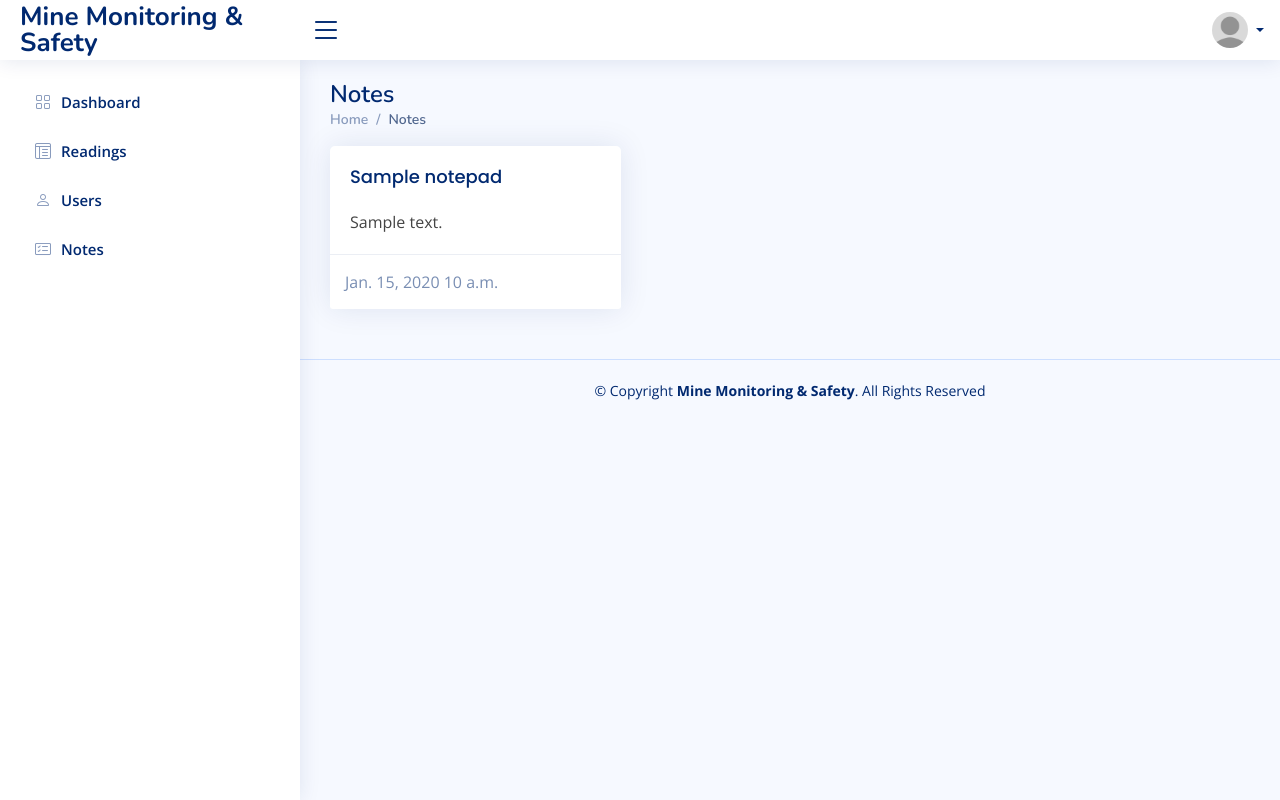
After one commit to shumbaashley/minesafety, a Django app: page /notes/ in a window 1280 px wide. The commit adds this page. Run offline with Django 3.2, Linux system fonts and the light colour scheme; tables that the repository leaves empty hold one stand-in row (values such as "Sample post"); some libraries are stand-ins or nearby versions.

Commit message:
notes list

```diff
--- a/readings/templates/index.html
+++ b/readings/templates/index.html
@@ -195,7 +195,7 @@
         </li>
 
         <li class="nav-item">
-          <a class="nav-link collapsed" href="{% url 'create-note' %}">
+          <a class="nav-link collapsed" href="{% url 'note-list' %}">
             <i class="bi bi-card-checklist"></i>
             <span>Notes</span>
           </a>
--- /dev/null
+++ b/readings/templates/readings/list-notes.html
@@ -0,0 +1,37 @@
+{% extends 'index.html' %} {% load static %} {% block title %}
+
+<title>Notes - Mine Monitoring & Safety</title>
+
+{% endblock title %} {% block content %}
+
+<main id="main" class="main">
+  <div class="pagetitle">
+    <h1>Notes</h1>
+    <nav>
+      <ol class="breadcrumb">
+        <li class="breadcrumb-item"><a href="{% url 'dashboard' %}">Home</a></li>
+        <li class="breadcrumb-item active">Notes</li>
+      </ol>
+    </nav>
+  </div>
+  <!-- End Page Title -->
+
+  <section class="section">
+    <div class="row align-items-top">
+      {% for note in object_list %}
+      <div class="col-lg-4">
+        <div class="card">
+          <div class="card-body">
+            <h5 class="card-title">{{note.title}}</h5>
+            {{note.note}}
+          </div>
+          <div class="card-footer">{{note.created|date}} {{note.created|time}}</div>
+        </div>
+      </div>
+      {% empty %}
+      <li>Your notes will appear here.</li>
+      {% endfor %}
+    </div>
+  </section>
+</main>
+{% endblock content %}
--- a/readings/urls.py
+++ b/readings/urls.py
@@ -1,6 +1,7 @@
 from django.urls import include, path
 from .views import (
     GetCurrentReadings,
+    NoteListView,
     PostDataReadings,
     ReadingDataListView,
     UsersListView,
@@ -16,9 +17,11 @@ urlpatterns = [
         "current-readings/", GetCurrentReadings.as_view(), name="get_current_readings"
     ),
     path("dashboard/", login_required(dashboard_page), name="dashboard"),
-    path("create-note/", login_required(create_notepad_view), name="create-note"),
     path("chart/", line_chart, name="line_chart"),
     path("chartJSON/", line_chart_json, name="line_chart_json"),
     path("table-readings/", ReadingDataListView.as_view(), name="table-readings"),
     path("users/", UsersListView.as_view(), name="users"),
+    path('notes/', NoteListView.as_view(), name='note-list'),
+    path("notes/new/", login_required(create_notepad_view), name="create-note"),
+
 ]
--- a/readings/views.py
+++ b/readings/views.py
@@ -8,11 +8,12 @@ from django.views.generic import TemplateView
 from chartjs.views.lines import BaseLineChartView
 from django_tables2 import SingleTableView
 from .tables import ReadingDataTable, UsersTable
-from .models import ReadingData
+from .models import Notepad, ReadingData
 from users.models import User
 from django.shortcuts import render
 from .forms import NotepadForm
 from django.contrib import messages
+from django.views.generic.list import ListView
 
 
 class LineChartJSONView(BaseLineChartView):
@@ -87,3 +88,8 @@ def create_notepad_view(request):
         form = NotepadForm()
 
     return render(request, "readings/create-notepad.html", {"form": form})
+
+class NoteListView(ListView):
+    model = Notepad
+    paginate_by = 12
+    template_name = "readings/list-notes.html"
```
